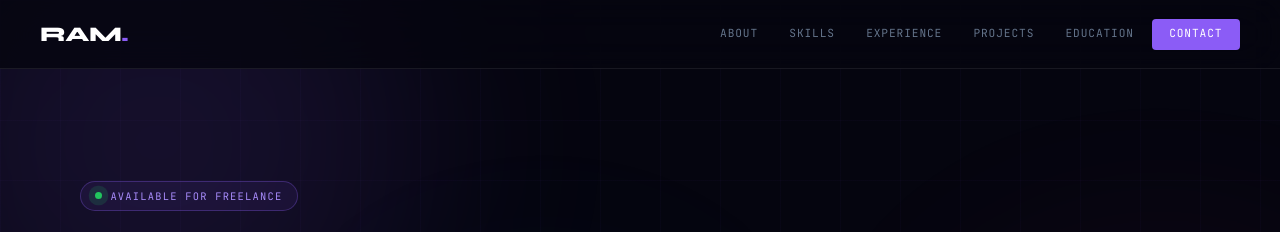
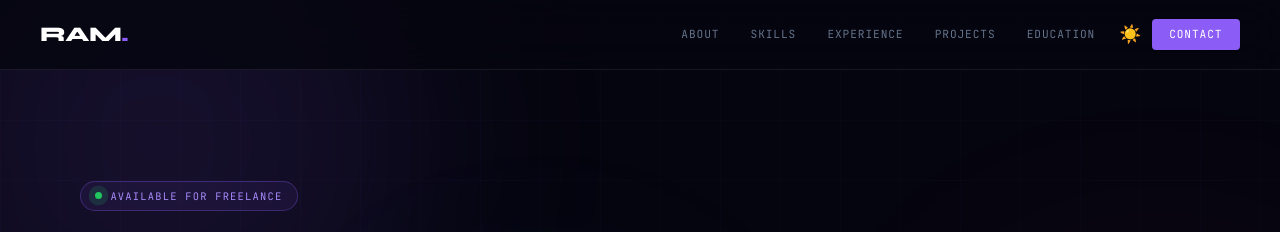
Before and after one commit to thisisrahiq/Django-portfolio, a Django app: template templates/home.html in a window 1280 px wide. Shown: the top 232 px of the page. Run offline with Django 5.2, Linux system fonts and the light colour scheme; the template is opened without the code that fills it, so the values that code supplies are empty.

Commit message:
Add favicon, clickable logo, and theme switcher

```diff
--- a/templates/home.html
+++ b/templates/home.html
@@ -6,6 +6,7 @@
   <meta name="viewport" content="width=device-width, initial-scale=1.0" />
   <title>{{ name }} — Full Stack Developer</title>
   <meta name="description" content="{{ name }} is a Full Stack Developer based in Chattogram, Bangladesh. Specializing in React, Node.js, Python, and Django." />
+  <link rel="icon" type="image/jpeg" href="{% static 'images/file3.jpg' %}" />
   <link rel="preconnect" href="https://fonts.googleapis.com">
   <link href="https://fonts.googleapis.com/css2?family=Inter:wght@300;400;500;600;700&family=Syne:wght@400;600;700;800&family=JetBrains+Mono:wght@400;500&display=swap" rel="stylesheet">
   <style>
@@ -24,6 +25,19 @@
       --muted:     #64748b;
       --muted2:    #334155;
       --white:     #ffffff;
+    }
+    :root.light-mode {
+      --bg:        #f3f4f6;
+      --bg2:       #ffffff;
+      --surface:   rgba(0,0,0,0.03);
+      --border:    rgba(0,0,0,0.08);
+      --border-glow: rgba(139,92,246,0.3);
+      --purple:    #7c3aed;
+      --purple-lt: #8b5cf6;
+      --text:      #0f172a;
+      --muted:     #475569;
+      --muted2:    #64748b;
+      --white:     #000000;
     }
 
     *, *::before, *::after { box-sizing: border-box; margin: 0; padding: 0; }
@@ -88,12 +102,14 @@
       backdrop-filter: blur(20px);
       -webkit-backdrop-filter: blur(20px);
     }
+    :root.light-mode nav { background: rgba(255,255,255,0.8); }
     .nav-logo {
       font-family: 'Syne', sans-serif;
       font-weight: 800;
       font-size: 1.3rem;
       color: var(--white);
       letter-spacing: -0.02em;
+      text-decoration: none;
     }
     .nav-logo span { color: var(--purple); }
     .nav-links {
@@ -113,6 +129,20 @@
       transition: color 0.2s, background 0.2s;
     }
     .nav-links a:hover { color: var(--purple-lt); background: rgba(139,92,246,0.08); }
+    .theme-toggle-btn {
+      background: none;
+      border: none;
+      color: var(--muted);
+      cursor: pointer;
+      font-size: 1.1rem;
+      padding: 0.4rem;
+      border-radius: 50%;
+      display: flex;
+      align-items: center;
+      justify-content: center;
+      transition: color 0.2s, background 0.2s;
+    }
+    .theme-toggle-btn:hover { color: var(--purple); background: rgba(139,92,246,0.1); }
     .nav-cta {
       background: var(--purple) !important;
       color: var(--white) !important;
@@ -1024,18 +1054,20 @@
   <a href="#experience" onclick="closeMobileNav()">Experience</a>
   <a href="#projects" onclick="closeMobileNav()">Projects</a>
   <a href="#education" onclick="closeMobileNav()">Education</a>
+  <button class="theme-toggle-btn theme-toggle-mobile" title="Toggle Theme" aria-label="Toggle Theme" style="margin-top:1rem;background:rgba(139,92,246,0.1);color:var(--purple);font-size:1.5rem;padding:0.75rem;border-radius:12px;width:100%;">☀️</button>
   <a href="#contact" onclick="closeMobileNav()">Contact</a>
 </nav>
 
 <!-- ── Navbar ──────────────────────────────────────────────── -->
 <nav>
-  <span class="nav-logo">RAM<span>.</span></span>
+  <a href="#top" class="nav-logo">RAM<span>.</span></a>
   <div class="nav-links">
     <a href="#about">About</a>
     <a href="#skills">Skills</a>
     <a href="#experience">Experience</a>
     <a href="#projects">Projects</a>
     <a href="#education">Education</a>
+    <button class="theme-toggle-btn" id="theme-toggle-btn" title="Toggle Theme" aria-label="Toggle Theme">☀️</button>
     <a href="#contact" class="nav-cta">Contact</a>
   </div>
   <button class="hamburger" id="hamburger" onclick="openMobileNav()" aria-label="Open menu">
@@ -1409,6 +1441,24 @@
 </footer>
 
 <script>
+  // ── Theme Switcher ───────────────────────────────────────
+  const themeToggleBtns = document.querySelectorAll('.theme-toggle-btn');
+
+  if (localStorage.getItem('theme') === 'light') {
+    document.documentElement.classList.add('light-mode');
+    themeToggleBtns.forEach(btn => btn.textContent = '🌙');
+  }
+
+  themeToggleBtns.forEach(btn => {
+    btn.addEventListener('click', () => {
+      document.documentElement.classList.toggle('light-mode');
+      const isLight = document.documentElement.classList.contains('light-mode');
+
+      themeToggleBtns.forEach(b => b.textContent = isLight ? '🌙' : '☀️');
+      localStorage.setItem('theme', isLight ? 'light' : 'dark');
+    });
+  });
+
   // ── Scroll reveal ────────────────────────────────────────
   const observer = new IntersectionObserver((entries) => {
     entries.forEach(entry => {
```
